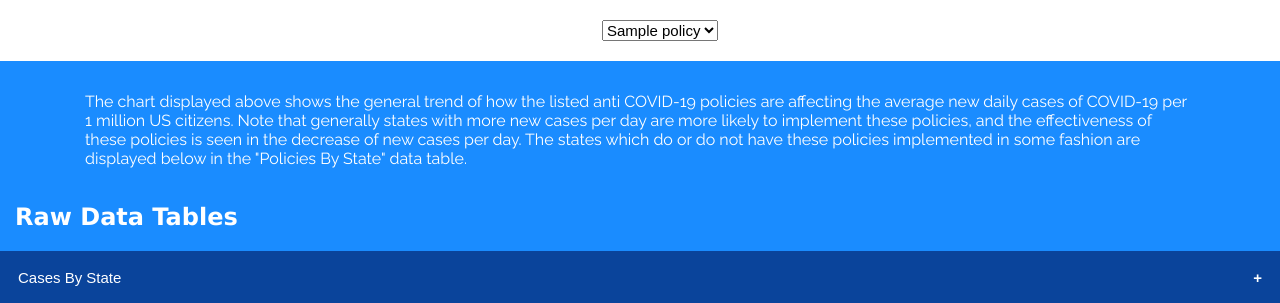
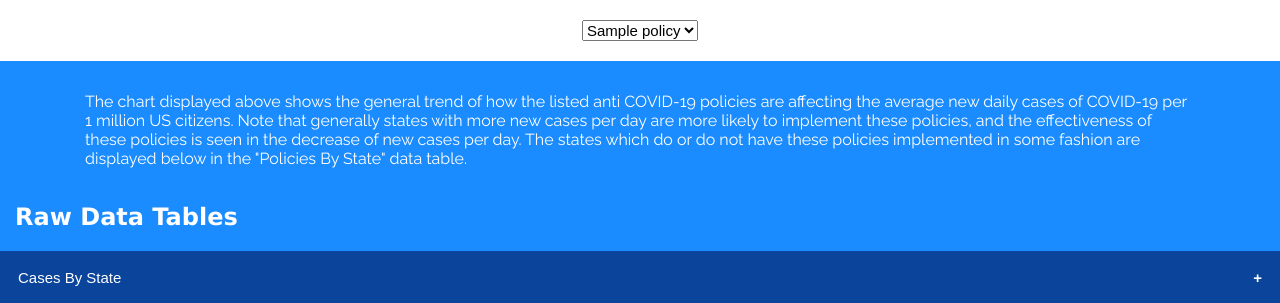
Before and after one commit to AnandShetler/Crisis-Mapping, a Flask app: template templates/index.html in a window 1280 px wide. Shown: the part 1267-1570 px from the top of the page. Run offline with Flask 2, Linux system fonts and the light colour scheme; the template is opened without the code that fills it: most values are stand-ins (such as "Sample title", 1, 10 or a date in 2020); some libraries are stand-ins or nearby versions.

Commit message:
Fix padding

```diff
--- a/static/css/main.css
+++ b/static/css/main.css
@@ -133,7 +133,7 @@ td {
 #dop {
     width: 100%;
     background-color: white;
-    padding: 20px;
+    padding: 20px 0;
 }
 #dop select {
     margin: auto;
```
